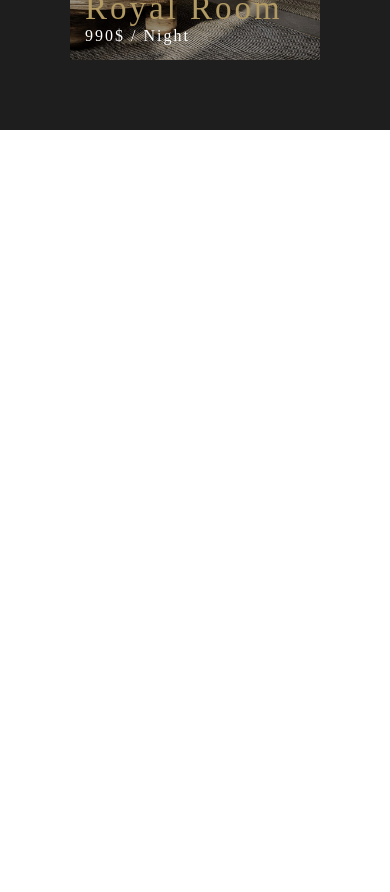
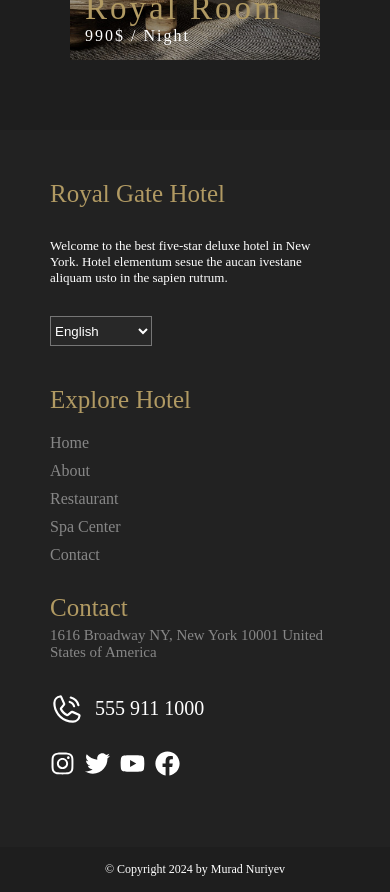
Before and after one commit to muradnuriyev001/RoyalGate-React, a React (Vite) app: page / in a window 390 px wide. Shown: the part 4120-5012 px from the top of the page. Before the commit the page ends 4250 px from the top, so only its background shows below. Built offline with nearby package versions, Linux system fonts and the light colour scheme.

Commit message:
Footer with responsive

```diff
--- /dev/null
+++ b/src/components/Footer/Footer.jsx
@@ -0,0 +1,62 @@
+import c from "./Footer.module.scss";
+import { NavLink } from "react-router-dom";
+import { PiPhoneCall } from "react-icons/pi";
+import { FaInstagram, FaTwitter, FaYoutube, FaFacebook } from "react-icons/fa";
+
+const Footer = () => {
+  return (
+    <div className={c.Footer}>
+      <div className={c.footerFirstLayer}>
+        <div className={c.firstLayerAbout}>
+          <span>Royal Gate Hotel</span>
+          <span>
+            Welcome to the best five-star deluxe hotel in New York. Hotel
+            elementum sesue the aucan ivestane aliquam usto in the sapien
+            rutrum.
+          </span>
+          <select name="" id="">
+            <option value="English">English</option>
+            <option value="Russian">Russian</option>
+            <option value="Turkish">Turkish</option>
+          </select>
+        </div>
+
+        <div className={c.firstLayerExplore}>
+          <span>Explore Hotel</span>
+          <ul>
+            <NavLink to={"/"}>Home</NavLink>
+            <NavLink to={"/about"}>About</NavLink>
+            <NavLink to={"/restaurant"}>Restaurant</NavLink>
+            <NavLink to={"spa-center"}>Spa Center</NavLink>
+            <NavLink to={"/contact"}>Contact</NavLink>
+          </ul>
+        </div>
+
+        <div className={c.firstLayerContact}>
+          <div className={c.contactText}>
+            <span>Contact</span>
+            <span>
+              1616 Broadway NY, New York 10001 United States of America
+            </span>
+          </div>
+
+          <div className={c.contactPhone}>
+            <PiPhoneCall />
+            <span>555 911 1000</span>
+          </div>
+          <div className={c.contactIcons}>
+            <FaInstagram />
+            <FaTwitter />
+            <FaYoutube />
+            <FaFacebook />
+          </div>
+        </div>
+      </div>
+      <div className={c.footerSecondLayer}>
+        © Copyright 2024 by Murad Nuriyev
+      </div>
+    </div>
+  );
+};
+
+export default Footer;
--- /dev/null
+++ b/src/components/Footer/Footer.module.scss
@@ -0,0 +1,158 @@
+.footerFirstLayer {
+  background-color: #222222;
+  min-height: 400px;
+  padding: 50px 325px;
+  display: flex;
+  flex-wrap: wrap;
+  align-items: center;
+  justify-content: space-between;
+  font-family: sans-serif royalGate;
+}
+
+.firstLayerAbout {
+  color: white;
+  display: flex;
+  flex-direction: column;
+  span:nth-child(1) {
+    color: var(--orange-color);
+    margin-bottom: 15px;
+    font-size: 25px;
+  }
+  span:nth-child(2) {
+    color: white;
+    font-size: 13px;
+    margin: 15px 0px;
+  }
+  select {
+    width: 35%;
+    height: 30px;
+    margin: 15px 0px;
+    background-color: #282828;
+    color: white;
+    &:focus {
+      border: none;
+    }
+  }
+}
+
+.firstLayerExplore {
+  margin-top: 25px;
+  span {
+    font-size: 25px;
+    color: var(--orange-color);
+  }
+  ul {
+    display: flex;
+    flex-direction: column;
+    margin-top: 15px;
+    a {
+      color: var(--gray-color);
+      margin: 5px 0px;
+      transition: 0.5s all;
+      &:hover {
+        color: var(--orange-color);
+        padding-left: 8px;
+      }
+    }
+  }
+}
+
+.firstLayerContact {
+  margin-top: 25px;
+  display: flex;
+  flex-direction: column;
+  .contactText {
+    color: white;
+    display: flex;
+    flex-direction: column;
+    margin-bottom: 20px;
+    span:nth-child(1) {
+      font-size: 25px;
+      color: var(--orange-color);
+    }
+    span:nth-child(2) {
+      color: var(--gray-color);
+      font-size: 15px;
+      margin-top: 5px;
+    }
+  }
+  .contactPhone {
+    margin: 10px 0px;
+    color: white;
+    display: flex;
+    align-items: center;
+    span {
+      font-size: 20px;
+    }
+    svg {
+      margin-right: 10px;
+      font-size: 35px;
+    }
+  }
+  .contactIcons {
+    color: white;
+    font-size: 25px;
+    margin: 15px 0px;
+    svg {
+      margin-right: 10px;
+      cursor: pointer;
+      transition: 0.3s all;
+      &:hover {
+        scale: 1.5;
+        color: rgb(184, 148, 81);
+      }
+    }
+  }
+}
+
+.footerSecondLayer {
+  background-color: #1e1e1e;
+  color: white;
+  font-family: sans-serif royalGate;
+  font-size: 12px;
+  text-align: center;
+  padding: 15px 0px;
+}
+
+/*Responsive for first layer of footer */
+@media only screen and (max-width: 1750px) {
+  .footerFirstLayer {
+    padding: 50px 300px;
+  }
+}
+
+@media only screen and (max-width: 1650px) {
+  .footerFirstLayer {
+    padding: 50px 280px;
+  }
+}
+
+@media only screen and (max-width: 1600px) {
+  .footerFirstLayer {
+    padding: 50px 260px;
+  }
+}
+
+@media only screen and (max-width: 1550px) {
+  .footerFirstLayer {
+    padding: 50px 200px;
+  }
+}
+@media only screen and (max-width: 1280px) {
+  .footerFirstLayer {
+    padding: 50px 120px;
+  }
+}
+
+@media only screen and (max-width: 800px) {
+  .footerFirstLayer {
+    flex-direction: column;
+    align-items: start;
+    padding: 50px 120px;
+  }
+}
+@media only screen and (max-width: 450px) {
+  .footerFirstLayer {
+    padding: 50px 50px;
+  }
+}
--- a/src/pages/HomePage/HomePageRoomSection/HomePageRoomCards/HPRoomCards.jsx
+++ b/src/pages/HomePage/HomePageRoomSection/HomePageRoomCards/HPRoomCards.jsx
@@ -1,4 +1,4 @@
-import c from "./HPRoomCard.module.scss";
+import c from "./HPRoomCards.module.scss";
 import { useNavigate } from "react-router-dom";
 
 import { FaPersonSwimming, FaTaxi, FaWifi } from "react-icons/fa6";
--- a/src/pages/HomePage/HomePageRoomSection/HomePageRoomSection.module.scss
+++ b/src/pages/HomePage/HomePageRoomSection/HomePageRoomSection.module.scss
@@ -30,3 +30,10 @@
   justify-content: center;
   width: 75%;
 }
+
+/*Responsive for cards width */
+@media only screen and (max-width: 400px) {
+  .hPRoomCards {
+    width: 100%;
+  }
+}
--- a/src/pages/Layout/Layout.jsx
+++ b/src/pages/Layout/Layout.jsx
@@ -1,6 +1,7 @@
 import { Outlet } from "react-router-dom";
 import Sidebar from "../../components/Sidebar/Sidebar";
 import c from "./Layout.module.scss";
+import Footer from "../../components/Footer/Footer";
 const Layout = () => {
   return (
     <div className={c.layout}>
@@ -8,6 +9,7 @@ const Layout = () => {
 
       <div className={c.outlet}>
         <Outlet />
+        <Footer/>
       </div>
     </div>
   );
```
Also changed, not shown: src/pages/HomePage/HomePageRoomSection/HomePageRoomCards/HPRoomCards.module.scss (renamed from src/pages/HomePage/HomePageRoomSection/HomePageRoomCards/HPRoomCard.module.scss).
